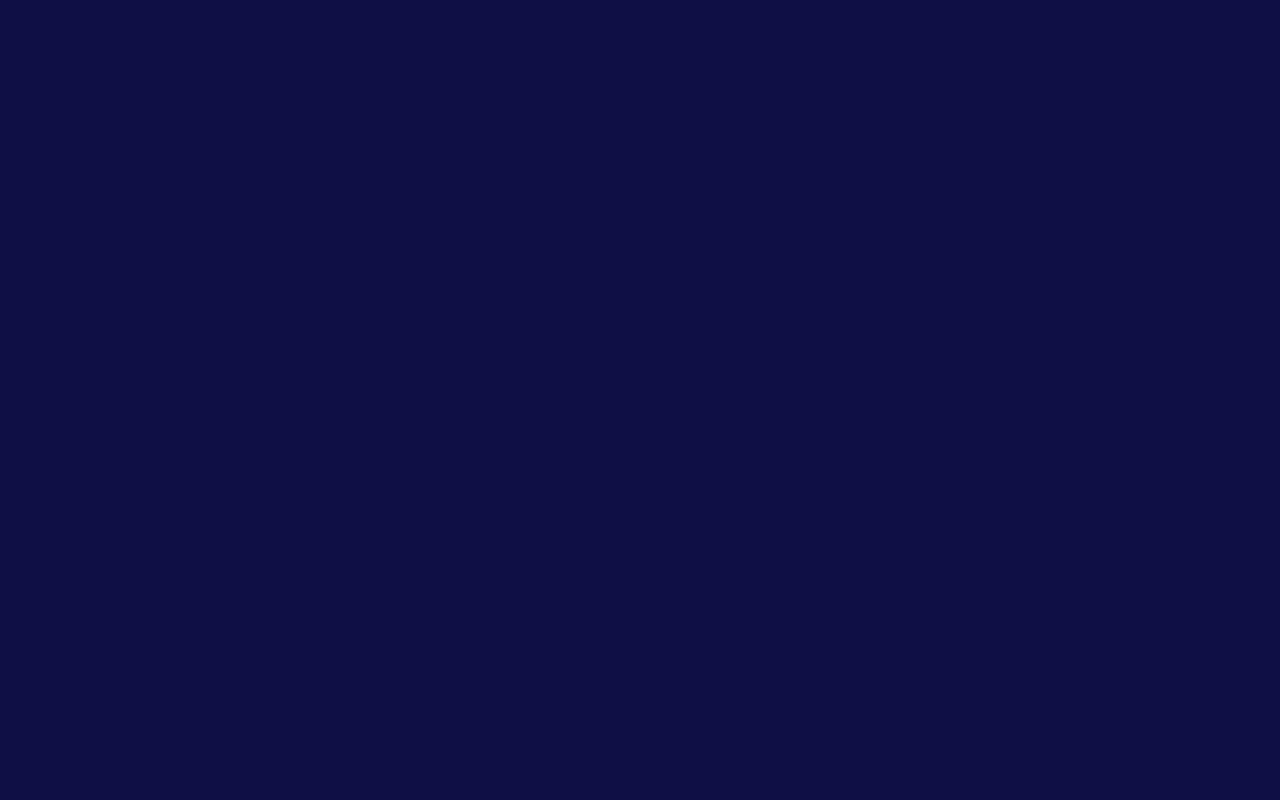
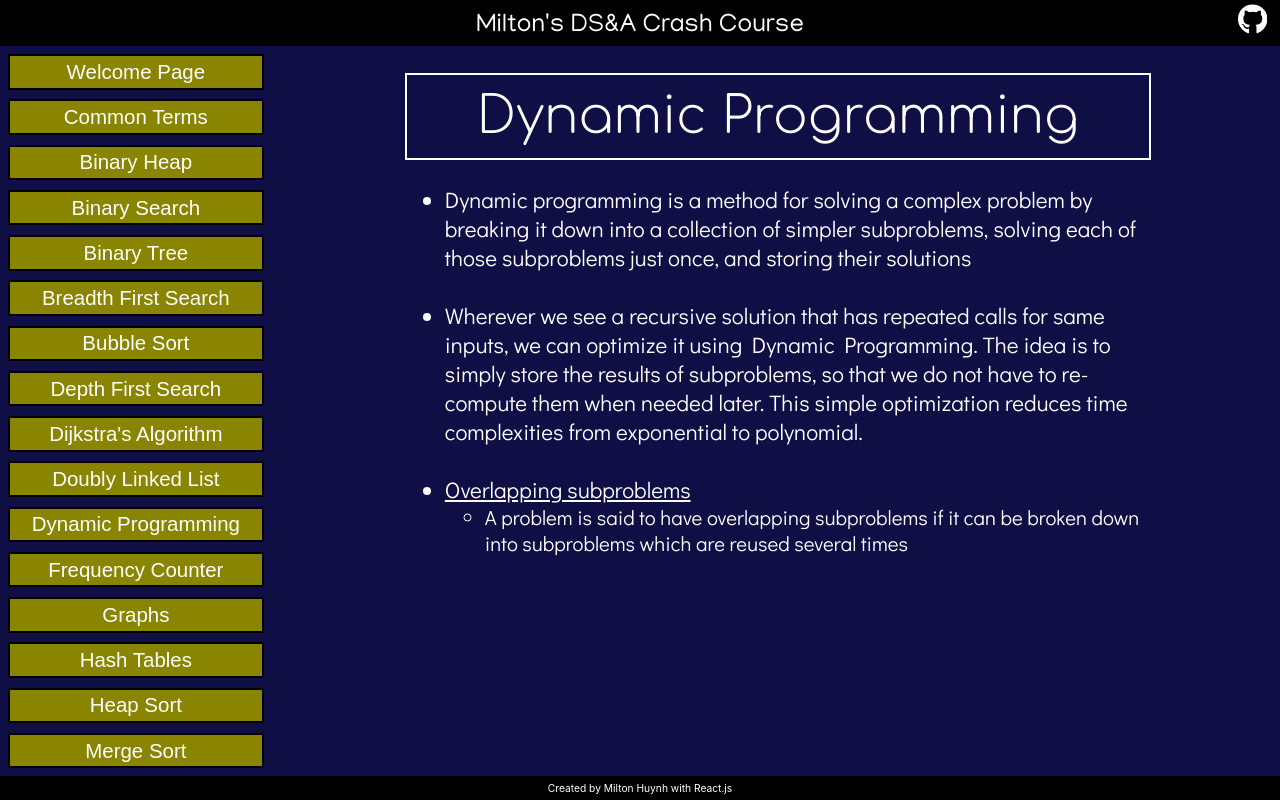
Before and after one commit to miltonhuynh/DSA-guide, a React (Create React App) app in the folder app/: page /DSA-guide/DynamicProgramming in a window 1280 px wide. Before the commit this address had no page. Built offline with nearby package versions, Linux system fonts and the light colour scheme; a web font is replaced by a local one.

Commit message:
Added content to DynamicProg page

```diff
--- a/app/src/App.css
+++ b/app/src/App.css
@@ -10,19 +10,19 @@ body,html {
 }
 
 .font-xxsm {
-  font-size: 1.2vw;
+  font-size: 1.3vw;
 }
 
 .font-xsm {
-  font-size: 1.35vw;
+  font-size: 1.45vw;
 }
 
 .font-sm {
-  font-size: 1.45vw
+  font-size: 1.6vw
 }
 
 .font-m {
-  font-size: 1.6vw;
+  font-size: 1.75vw;
 }
 
 .font-l {
--- a/app/src/Components/Nav.js
+++ b/app/src/Components/Nav.js
@@ -16,6 +16,7 @@ export default function Nav() {
       <div class="Concept_Links" onClick={() => navigate("DepthFirstSearch")}>Depth First Search</div>
       <div class="Concept_Links" onClick={() => navigate("Dijkstra")}>Dijkstra's Algorithm</div>
       <div class="Concept_Links" onClick={() => navigate("DoublyLinkedList")}>Doubly Linked List</div>
+      <div class="Concept_Links" onClick={() => navigate("DynamicProgramming")}>Dynamic Programming</div>
       <div class="Concept_Links" onClick={() => navigate("FrequencyCounter")}>Frequency Counter</div>
       <div class="Concept_Links" onClick={() => navigate("Graphs")}>Graphs</div>
       <div class="Concept_Links" onClick={() => navigate("HashTables")}>Hash Tables</div>
--- /dev/null
+++ b/app/src/Concepts/DynamicProgramming.js
@@ -0,0 +1,22 @@
+import React from 'react'
+
+export default function DynamicProgramming() {
+
+  return (
+    <div class="Concept_page">
+      <div class="Concept_title">Dynamic Programming</div>
+      <div class="Container font-m">
+        <ul>
+          <li>Dynamic programming is a method for solving a complex problem by breaking it down into a collection of simpler subproblems, solving each of those subproblems just once, and storing their solutions</li><br/>
+          <li>Wherever we see a recursive solution that has repeated calls for same inputs, we can optimize it using Dynamic Programming. The idea is to simply store the results of subproblems, so that we do not have to re-compute them when needed later. This simple optimization reduces time complexities from exponential to polynomial.</li><br/>
+          <li>
+            <u>Overlapping subproblems</u>
+            <ul class="font-sm">
+              <li>A problem is said to have overlapping subproblems if it can be broken down into subproblems which are reused several times</li>
+            </ul>
+          </li>
+        </ul>
+      </div>
+    </div>
+  )
+}
--- a/app/src/index.js
+++ b/app/src/index.js
@@ -31,6 +31,7 @@ import Queue from './Concepts/Queue';
 import BinaryTree from './Concepts/BinaryTree';
 import BinaryHeap from './Concepts/BinaryHeap';
 import Graphs from './Concepts/Graphs';
+import DynamicProgramming from './Concepts/DynamicProgramming';
 
 const root = ReactDOM.createRoot(document.getElementById('root'));
 root.render(
@@ -65,6 +66,8 @@ root.render(
         <Route path="/DSA-guide/BinaryTree" element={<BinaryTree />} />
         <Route path="/DSA-guide/BinaryHeap" element={<BinaryHeap />} />
         <Route path="/DSA-guide/Graphs" element={<Graphs />} />
+        <Route path="/DSA-guide/DynamicProgramming" element={<DynamicProgramming />} />
+
       </Route>
     </Routes>
   </BrowserRouter>
```
